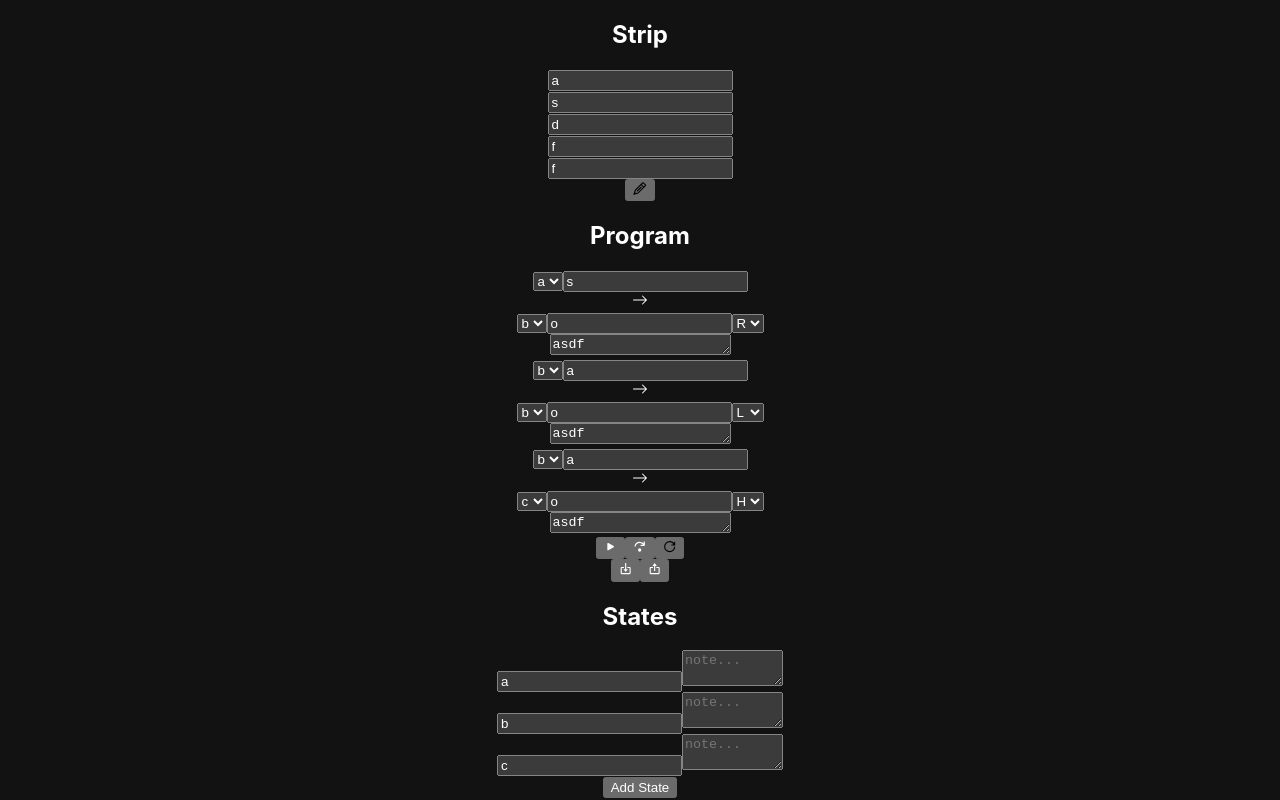
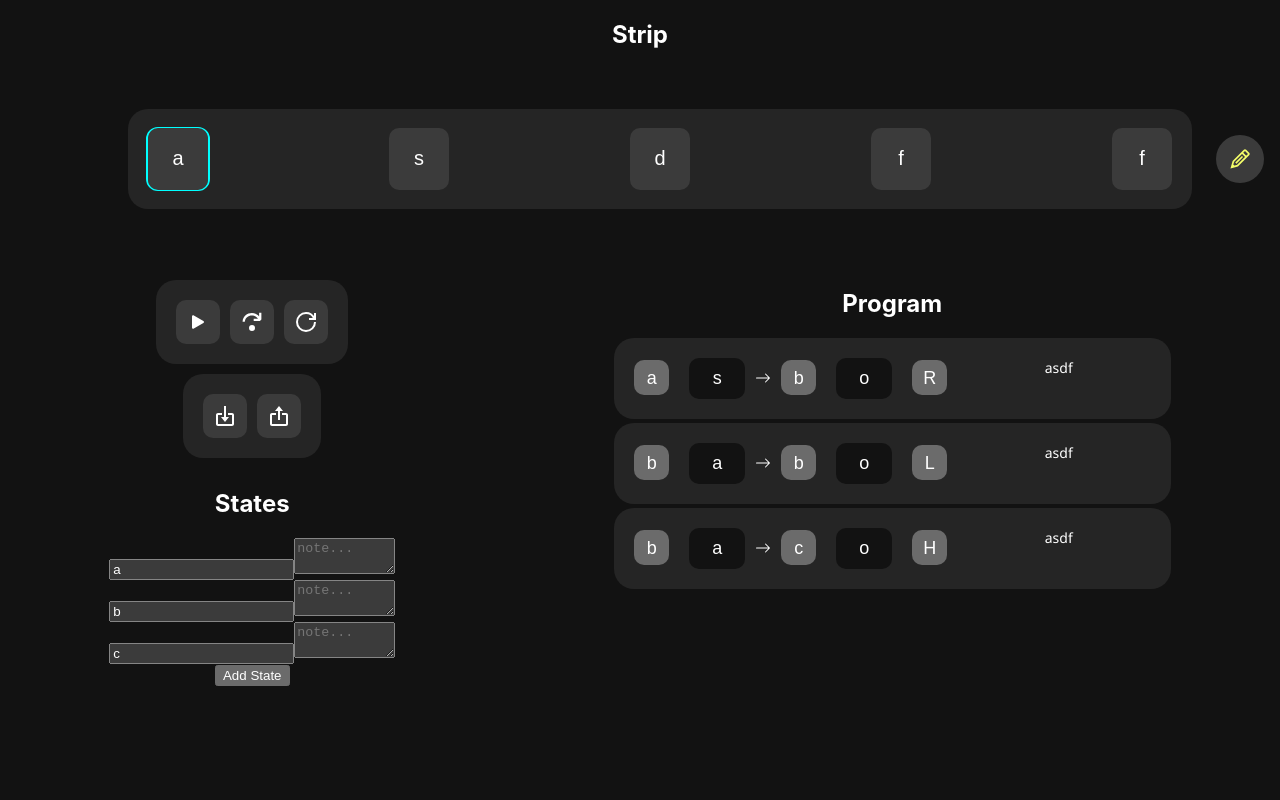
Before and after one commit to NilsGke/turingmachine, a React (Create React App) app: page / in a window 1280 px wide. Built offline with nearby package versions, Linux system fonts and the light colour scheme.

Commit message:
added all styles except for states

```diff
--- a/src/App.scss
+++ b/src/App.scss
@@ -1,3 +1,271 @@
 .App {
     text-align: center;
+
+    display: grid;
+    grid-template-columns: repeat(2, auto);
+    grid-template-rows: auto 200px auto;
+    grid-column-gap: 0px;
+    grid-row-gap: 0px;
 }
+
+#stripContainer {
+    grid-area: 1 / 1 / 2 / 3;
+    #strip {
+        $width: 80%;
+        width: $width;
+        display: flex;
+        justify-content: space-between;
+        align-items: center;
+        margin: 60px calc((100% - $width) / 2);
+        padding: 20px 20px;
+        &:has(.delete) {
+            padding: 50px 20px;
+        }
+        border-radius: 20px;
+        background: #252525;
+        .cell {
+            display: flex;
+            align-items: center;
+            justify-content: center;
+            $size: 60px;
+            max-width: $size;
+            height: $size;
+            border-radius: 10px;
+
+            &:has(> .delete) {
+                // styles for if edit mode is active
+            }
+
+            input,
+            button {
+                width: 100%;
+                height: 100%;
+                background: #3b3b3b;
+                border: none;
+                border-radius: 10px;
+                text-align: center;
+                font-size: 20px;
+                display: flex;
+                align-items: center;
+                justify-content: center;
+                z-index: 1;
+
+                &.delete {
+                    color: #ff5151;
+                    height: 30px;
+                    width: 30px;
+                    position: absolute;
+                    cursor: pointer;
+                    opacity: 0;
+                    animation: moveDown 0.5s ease-out forwards;
+                    z-index: 0;
+                    @keyframes moveDown {
+                        from {
+                            translate: 0 0px;
+                            opacity: 0;
+                        }
+                        30% {
+                            opacity: 0;
+                        }
+                        to {
+                            translate: 0 calc($size - 10px);
+                            opacity: 1;
+                        }
+                    }
+                }
+            }
+
+            > div.move {
+                opacity: 0;
+                position: absolute;
+                $height: 30px;
+                height: $height;
+                width: $size;
+                display: flex;
+                flex-direction: row;
+
+                button {
+                    $margin: 1px;
+                    width: calc(50% - ($margin * 2));
+                    height: calc($height - ($margin * 2));
+                    border: none;
+                    color: yellow;
+                    margin: $margin;
+                    cursor: pointer;
+                }
+
+                animation: moveUp 0.5s ease-out forwards;
+                @keyframes moveUp {
+                    from {
+                        translate: 0 0px;
+                        opacity: 0;
+                    }
+                    30% {
+                        opacity: 0;
+                    }
+                    to {
+                        translate: 0 calc(-1 * $size / 2 - $height / 2 - 3px);
+                        opacity: 1;
+                    }
+                }
+            }
+
+            // has to be nth 2 because first is the plus button
+            &:nth-child(2) > div.move {
+                flex-direction: row-reverse;
+            }
+
+            // animation with delay
+            $max: 100;
+            @for $i from 1 through $max {
+                &:nth-child(#{$i}n) :is(button.delete, div.move) {
+                    animation-delay: #{$i * 0.04}s;
+                }
+            }
+
+            &:is(.active) {
+                outline: 2px solid aqua;
+            }
+            &.button {
+                height: calc($size * 0.8);
+                width: calc($size * 0.8);
+                input {
+                    transition: all 0.2s ease-in-out;
+                    background-color: transparent;
+                    color: #63ff6b;
+                    font-size: 30px;
+                    cursor: pointer;
+                    &:hover {
+                        color: white;
+                    }
+                }
+            }
+            &#editButtonContainer {
+                $factor: 0.8;
+                position: absolute;
+                right: calc($size * $factor * -1.5);
+                width: calc($size * $factor);
+                height: calc($size * $factor);
+                border-radius: 100px;
+                button {
+                    cursor: pointer;
+                    border-radius: 100px;
+                    svg {
+                        path {
+                            stroke: #f5ff69;
+                        }
+                        polyline {
+                            stroke: lime;
+                        }
+                    }
+                }
+            }
+        }
+    }
+}
+
+#program {
+    grid-area: 2 / 2 / 4 / 3;
+    div#list {
+        display: flex;
+        align-items: center;
+        justify-content: center;
+        flex-direction: column;
+        gap: 4px;
+        .step {
+            border-radius: 20px;
+            padding: 10px;
+            display: flex;
+            align-items: center;
+            justify-content: center;
+            background: #252525;
+            .current,
+            .new {
+                display: inline-block;
+                select,
+                input {
+                    min-height: 35px;
+                    min-width: 35px;
+                    font-size: 18px;
+                    text-align: center;
+                    margin: 10px;
+                    max-width: 50px;
+                    // remove arrow
+                    -webkit-appearance: none;
+                    -moz-appearance: none;
+                    text-indent: 1px;
+                    text-overflow: "";
+                    border: none;
+                    padding: 3px;
+                    border-radius: 10px;
+                    &:is(select) {
+                        cursor: pointer;
+                    }
+                }
+            }
+            textarea {
+                height: 40px;
+                border: none;
+                font-family: "Segoe UI", Arial, Helvetica, sans-serif;
+                font-size: 14px;
+                resize: none;
+                min-width: 200px;
+                overflow: show;
+                border-radius: 10px;
+                background-color: transparent;
+                text-align: center;
+                &::-webkit-scrollbar {
+                    display: none;
+                }
+                -ms-overflow-style: none;
+                scrollbar-width: none;
+            }
+        }
+    }
+}
+
+#controlsContainer {
+    grid-area: 2 / 1 / 3 / 2;
+    display: flex;
+    align-items: center;
+    justify-content: center;
+    flex-direction: column;
+    $gap: 10px;
+    gap: $gap;
+    div {
+        background: #252525;
+        padding: 20px;
+        border-radius: 20px;
+        display: flex;
+        align-items: center;
+        justify-content: center;
+        gap: $gap;
+    }
+
+    button {
+        display: flex;
+        align-items: center;
+        justify-content: center;
+
+        border: none;
+        padding: 10px;
+        font-size: 24px;
+        border-radius: 10px;
+        background: #3b3b3b;
+        cursor: pointer;
+        color: white;
+        transition: all 0.2s ease-in-out;
+        > svg > path {
+            stroke: white;
+        }
+        &:disabled {
+            cursor: auto;
+            background: #2c2c2c;
+            color: grey;
+        }
+    }
+}
+
+#statesContainer {
+    grid-area: 3 / 1 / 4 / 2;
+}
```
